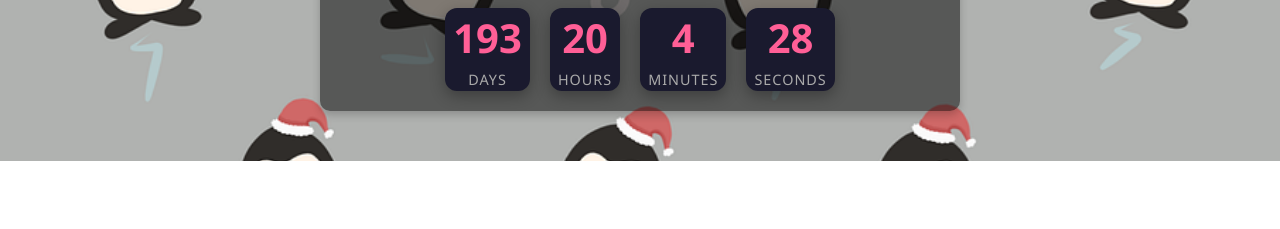
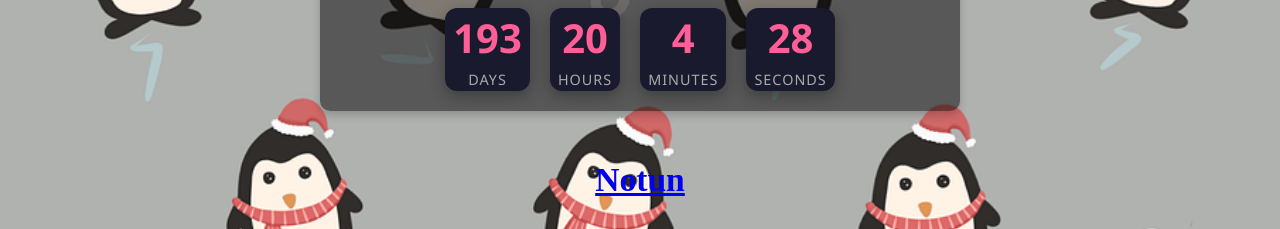
Before and after one commit to velidserurE/test, a plain HTML site: page site.html in a window 1280 px wide. Shown: the part 1373-1602 px from the top of the page. Before the commit the page ends 1534 px from the top, so only its background shows below. Drawn offline with Linux system fonts and the light colour scheme.

Commit message:
Update site.html

```diff
--- a/site.html
+++ b/site.html
@@ -77,9 +77,13 @@
             </div>
         </div>
     </div>
+     <a href="not.html">
+        <H1>Notun</H1>
+    </a>
 </body>
 
 
 <script type="text/javascript" src="site.js"></script>
 
+
 </html>
```
